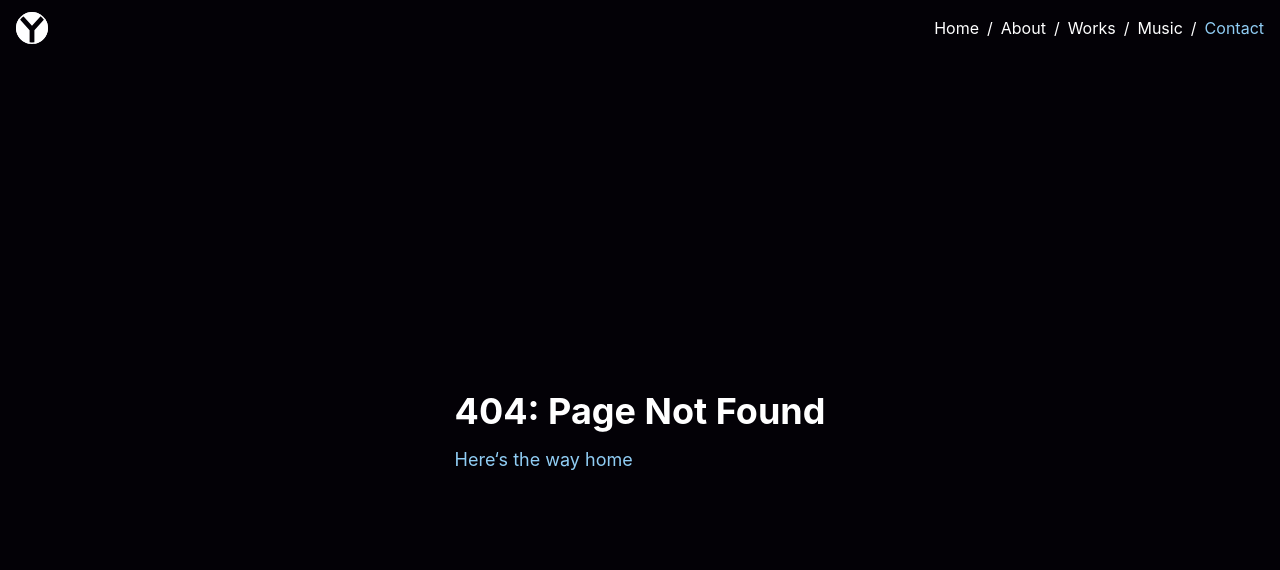
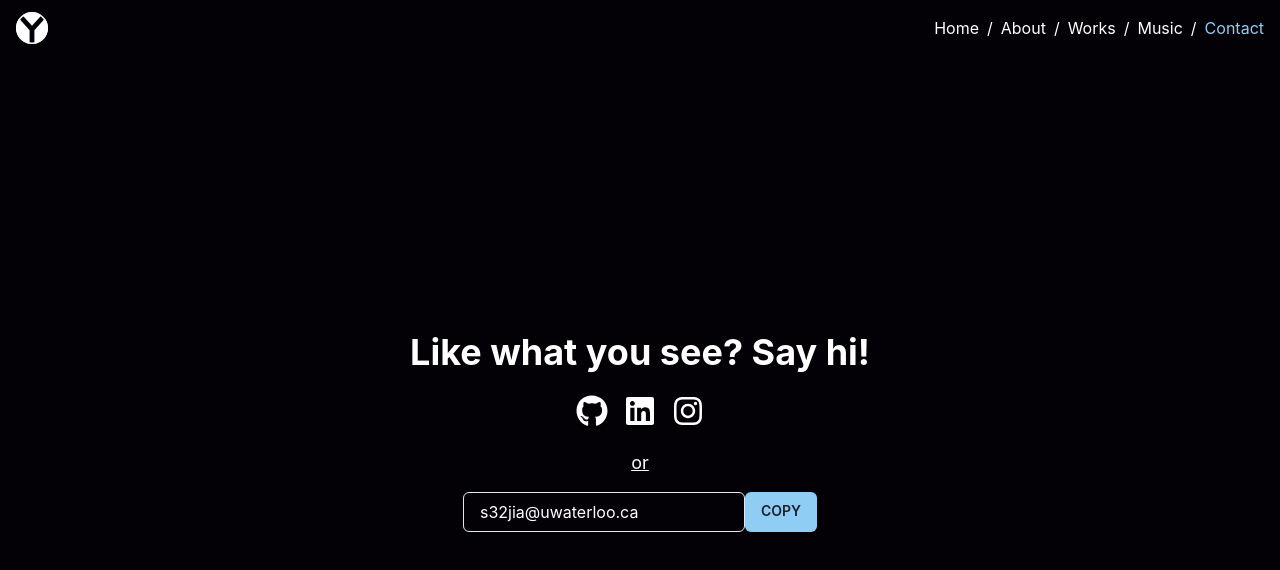
Before and after one commit to yiyun-sj/portfolio-v3, a Next.js app: page /contact in a window 1280 px wide. Before the commit this address had no page. Shown: the top 570 px of the page. Built offline with nearby package versions, Linux system fonts and the light colour scheme.

Commit message:
some updates

```diff
--- a/components/Shared/NavBar/NavBar.tsx
+++ b/components/Shared/NavBar/NavBar.tsx
@@ -46,6 +46,7 @@ export function NavBar() {
           position='fixed'
           top={0}
           backgroundColor='transparent'
+          zIndex={2}
         />
       )}
       <Flex
--- /dev/null
+++ b/pages/contact.tsx
@@ -0,0 +1,104 @@
+import {
+  Button,
+  Flex,
+  Icon,
+  Input,
+  Link,
+  Spacer,
+  Text,
+  Tooltip,
+  useClipboard,
+  useToast,
+} from '@chakra-ui/react'
+import { useCycle } from 'framer-motion'
+import type { NextPage } from 'next'
+import Head from 'next/head'
+import { FaGithub, FaInstagram, FaLinkedin } from 'react-icons/fa'
+
+const IconList = [
+  { name: 'Github', icon: FaGithub, href: 'https://github.com/yiyun-sj' },
+  {
+    name: 'Linkedin',
+    icon: FaLinkedin,
+    href: 'https://www.linkedin.com/in/yiyun-sj/',
+  },
+  {
+    name: 'Instagram',
+    icon: FaInstagram,
+    href: 'https://www.instagram.com/yiyun_sj/',
+  },
+]
+
+const email = 's32jia@uwaterloo.ca'
+
+const Contact: NextPage = () => {
+  const [isLoading, toggleIsLoading] = useCycle(false, true)
+  const { onCopy } = useClipboard(email)
+  const toast = useToast()
+
+  const onClickCopy = () => {
+    onCopy()
+    toast({
+      position: 'top',
+      title: 'Copied to Clipboard!',
+      status: 'success',
+      isClosable: true,
+      duration: 2000,
+    })
+  }
+
+  return (
+    <>
+      <Head>
+        <title>Contacts - Yiyun Jia</title>
+        <meta name='description' content='Contact me' />
+      </Head>
+
+      <Flex
+        position='absolute'
+        w='100%'
+        h='100%'
+        align='center'
+        justify='center'
+        direction='column'
+        gap={4}
+      >
+        <Text fontWeight='bold' fontSize={36} textColor='white'>
+          Like what you see? Say hi!
+        </Text>
+        <Flex gap={4}>
+          <Spacer />
+          {IconList.map(({ name, href, icon }) => (
+            <Tooltip label={name} key={name}>
+              <Link href={href} isExternal>
+                <Icon
+                  as={icon}
+                  w={8}
+                  h={8}
+                  color='white'
+                  _hover={{ color: 'blue.200' }}
+                />
+              </Link>
+            </Tooltip>
+          ))}
+          <Spacer />
+        </Flex>
+        <Text color='white' textDecor='underline' fontSize={18}>
+          or
+        </Text>
+        <Flex>
+          <Input readOnly value={email} color='white' w='min-content' />
+          <Button
+            onClick={onClickCopy}
+            fontSize={14}
+            backgroundColor='blue.200'
+          >
+            COPY
+          </Button>
+        </Flex>
+      </Flex>
+    </>
+  )
+}
+
+export default Contact
--- a/pages/music.tsx
+++ b/pages/music.tsx
@@ -16,8 +16,8 @@ const Music: NextPage = () => {
       <Heading color='white' textAlign='center'>
         Covers:
       </Heading>
-      <Flex p={8} align='center' justify='center'>
-        <AspectRatio w={isMobile ? '100%' : '30%'} ratio={16 / 9}>
+      <Flex p={8} gap={8} justifyContent='center'>
+        <AspectRatio w={500} maxW='100%' ratio={16 / 9}>
           <iframe
             src='https://www.youtube.com/embed/aMyGvyxTSPI'
             title='傻子 - 林宥嘉 / Fool - Yoga Lin'
```
